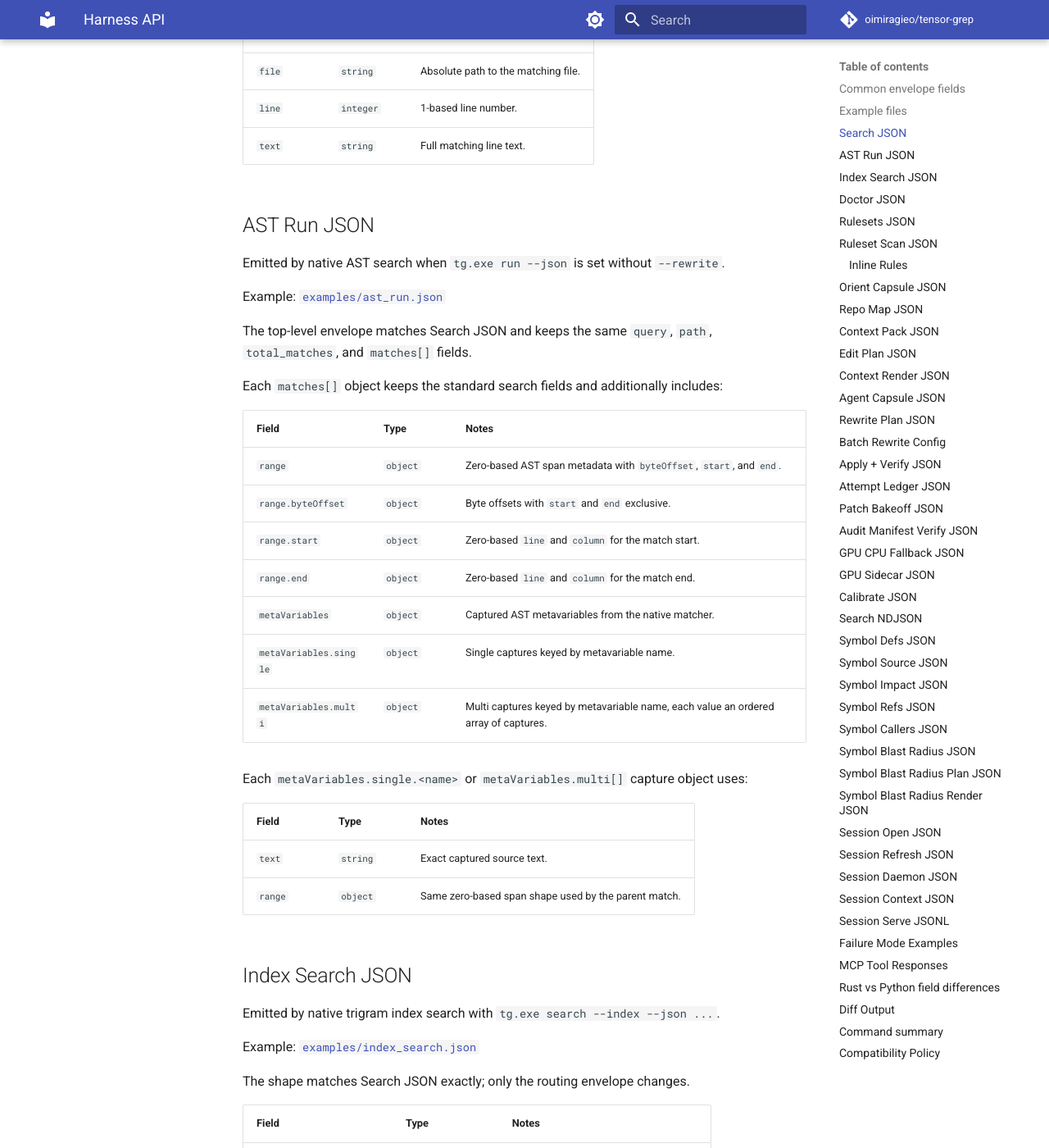
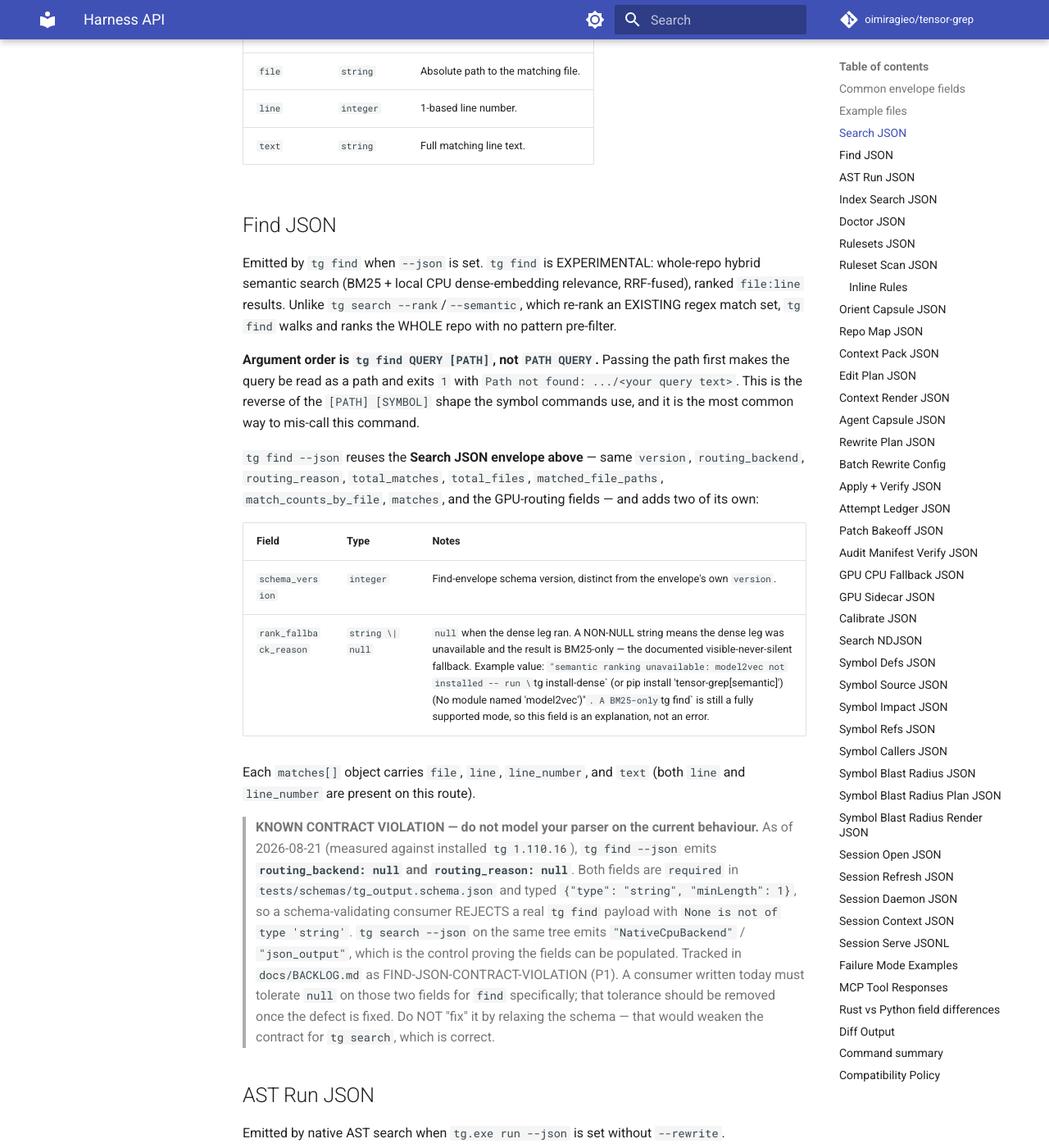
Before and after one commit to oimiragieo/tensor-grep, an MkDocs documentation site: the page built from docs/harness_api.md, in a window 1280 px wide and 1400 px high, scrolled down 3680 px. Shown: the whole window at 82% size. Built offline with MkDocs 1.6.1 and Material for MkDocs 9.7.7, drawn with Linux system fonts in a browser that asks for light colours; comment, search, counter and statistics services are not loaded.

Commit message:
docs: document the Find JSON contract, including its known violation (#1078)
docs/harness_api.md is designated the canonical JSON-contract doc and carries a
section for every other command surface, but had no Find JSON section at all --
a gap a documentation audit flagged as one of two self-contradictions in the
docs of record, and part of why tg find failed a junior-rebuild assessment.

The section records what the command ACTUALLY emits, derived by running it
rather than from memory: tg find --json reuses the Search JSON envelope and adds
schema_version and rank_fallback_reason (non-null meaning the dense leg was
unavailable and the result is BM25-only -- the visible-never-silent fallback,
an explanation rather than an error).

It also records the argument order, tg find QUERY [PATH], which is the reverse
of the symbol commands and exits 1 with a confusing Path not found error naming
your query text when called the other way round.

And it states the KNOWN CONTRACT VIOLATION rather than documenting an idealised
contract the product does not honour: tg find --json emits routing_backend and
routing_reason as null, both required and typed string/minLength 1, so a
schema-validating consumer rejects a real payload. tg search on the same tree is
the control, emitting NativeCpuBackend / json_output. Tracked as
FIND-JSON-CONTRACT-VIOLATION in docs/BACKLOG.md. Documenting the defect beside
the contract is deliberate: a consumer written today has to tolerate those nulls,
and a reader who is not told will conclude the doc is wrong rather than the code.

Verified: docs/harness_api governance selection 177 passed; ruff format
--preview --check clean.

Co-authored-by: Claude Opus 5 (1M context) <noreply@anthropic.com>

```diff
--- a/docs/harness_api.md
+++ b/docs/harness_api.md
@@ -81,6 +81,42 @@ Each `matches[]` object has:
 | `file` | `string` | Absolute path to the matching file. |
 | `line` | `integer` | 1-based line number. |
 | `text` | `string` | Full matching line text. |
+
+## Find JSON
+
+Emitted by `tg find` when `--json` is set. `tg find` is EXPERIMENTAL: whole-repo hybrid semantic
+search (BM25 + local CPU dense-embedding relevance, RRF-fused), ranked `file:line` results. Unlike
+`tg search --rank`/`--semantic`, which re-rank an EXISTING regex match set, `tg find` walks and
+ranks the WHOLE repo with no pattern pre-filter.
+
+**Argument order is `tg find QUERY [PATH]`, not `PATH QUERY`.** Passing the path first makes the
+query be read as a path and exits `1` with `Path not found: .../<your query text>`. This is the
+reverse of the `[PATH] [SYMBOL]` shape the symbol commands use, and it is the most common way to
+mis-call this command.
+
+`tg find --json` reuses the **Search JSON envelope above** — same `version`, `routing_backend`,
+`routing_reason`, `total_matches`, `total_files`, `matched_file_paths`, `match_counts_by_file`,
+`matches`, and the GPU-routing fields — and adds two of its own:
+
+| Field | Type | Notes |
+| --- | --- | --- |
+| `schema_version` | `integer` | Find-envelope schema version, distinct from the envelope's own `version`. |
+| `rank_fallback_reason` | `string \| null` | `null` when the dense leg ran. A NON-NULL string means the dense leg was unavailable and the result is BM25-only — the documented visible-never-silent fallback. Example value: `"semantic ranking unavailable: model2vec not installed -- run \`tg install-dense\` (or pip install 'tensor-grep[semantic]') (No module named 'model2vec')"`. A BM25-only `tg find` is still a fully supported mode, so this field is an explanation, not an error. |
+
+Each `matches[]` object carries `file`, `line`, `line_number`, and `text` (both `line` and
+`line_number` are present on this route).
+
+> **KNOWN CONTRACT VIOLATION — do not model your parser on the current behaviour.**
+> As of 2026-08-21 (measured against installed `tg 1.110.16`), `tg find --json` emits
+> **`routing_backend: null` and `routing_reason: null`**. Both fields are `required` in
+> `tests/schemas/tg_output.schema.json` and typed `{"type": "string", "minLength": 1}`, so a
+> schema-validating consumer REJECTS a real `tg find` payload with
+> `None is not of type 'string'`. `tg search --json` on the same tree emits
+> `"NativeCpuBackend"` / `"json_output"`, which is the control proving the fields can be
+> populated. Tracked in `docs/BACKLOG.md` as FIND-JSON-CONTRACT-VIOLATION (P1). A consumer
+> written today must tolerate `null` on those two fields for `find` specifically; that tolerance
+> should be removed once the defect is fixed. Do NOT "fix" it by relaxing the schema — that would
+> weaken the contract for `tg search`, which is correct.
 
 ## AST Run JSON
 
```
